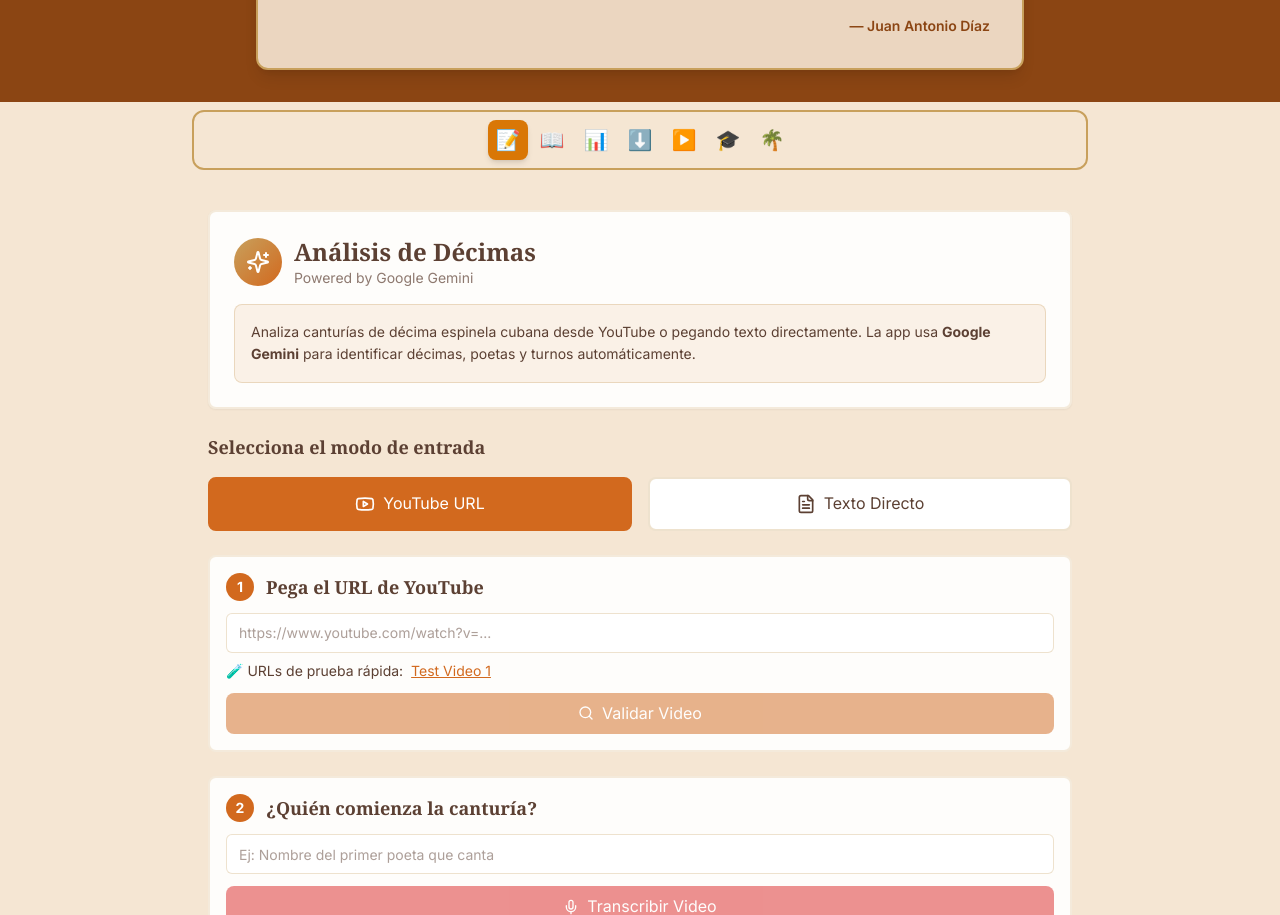
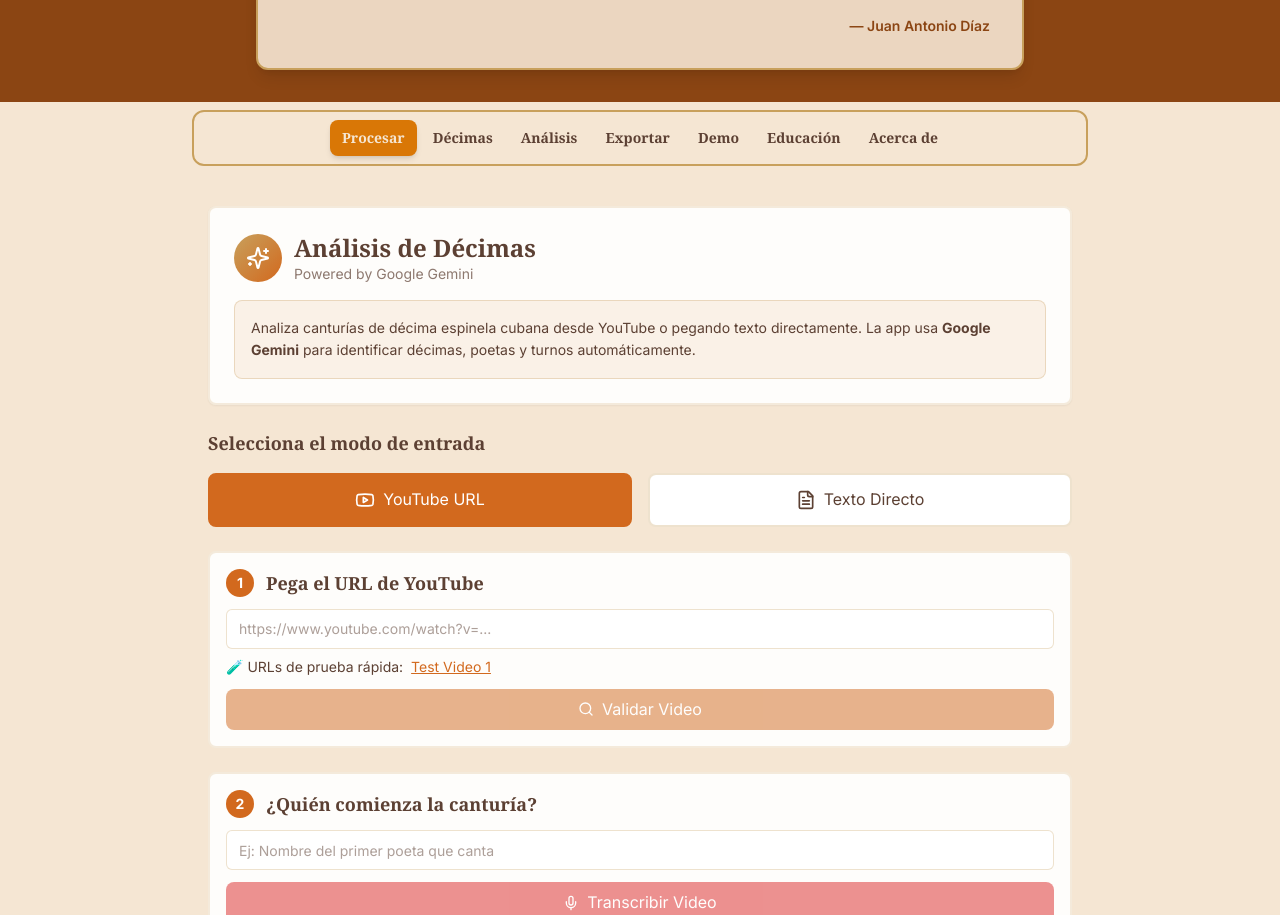
Before and after one commit to ejnburrows-rgb/VD-, a Next.js app: page / in a window 1280 px wide. Shown: the part 1320-2235 px from the top of the page. Built offline with nearby package versions, Linux system fonts and the light colour scheme.

Commit message:
style(nav): remove emoji icons from tabs, switch to text-only labels

```diff
--- a/components/navigation-tabs.tsx
+++ b/components/navigation-tabs.tsx
@@ -7,32 +7,31 @@ interface NavigationTabsProps {
 
 export function NavigationTabs({ activeTab, onTabChange }: NavigationTabsProps) {
   const tabs = [
-    { id: 'process', icon: '📝', title: 'Procesar' },
-    { id: 'decimas', icon: '📖', title: 'Décimas' },
-    { id: 'analysis', icon: '📊', title: 'Análisis' },
-    { id: 'export', icon: '⬇️', title: 'Exportar' },
-    { id: 'demo', icon: '▶️', title: 'Demo' },
-    { id: 'education', icon: '🎓', title: 'Educación' },
-    { id: 'about', icon: '🌴', title: 'Acerca de' },
+    { id: 'process', title: 'Procesar' },
+    { id: 'decimas', title: 'Décimas' },
+    { id: 'analysis', title: 'Análisis' },
+    { id: 'export', title: 'Exportar' },
+    { id: 'demo', title: 'Demo' },
+    { id: 'education', title: 'Educación' },
+    { id: 'about', title: 'Acerca de' },
   ]
 
   return (
     <div className="sticky top-[52px] z-40 bg-[#F5E6D3] px-4 py-2">
       <div className="container mx-auto max-w-4xl">
         <div className="bg-[#F5E6D3] rounded-xl p-2 border-2 border-[#C8A05C]">
-          <div className="flex justify-center gap-1">
+          <div className="flex flex-wrap justify-center gap-1">
             {tabs.map((tab) => (
               <button
                 key={tab.id}
                 onClick={() => onTabChange(tab.id)}
-                title={tab.title}
-                className={`w-10 h-10 flex items-center justify-center rounded-lg text-xl transition-all ${
+                className={`px-3 py-2 flex items-center justify-center rounded-lg text-sm font-serif font-semibold transition-all ${
                   activeTab === tab.id
-                    ? 'bg-[#D97706] shadow-md'
-                    : 'hover:bg-[#C8A05C]/30'
+                    ? 'bg-[#D97706] text-[#F5E6D3] shadow-md'
+                    : 'text-[#5C4033] hover:bg-[#C8A05C]/30'
                 }`}
               >
-                {tab.icon}
+                {tab.title}
               </button>
             ))}
           </div>
```
